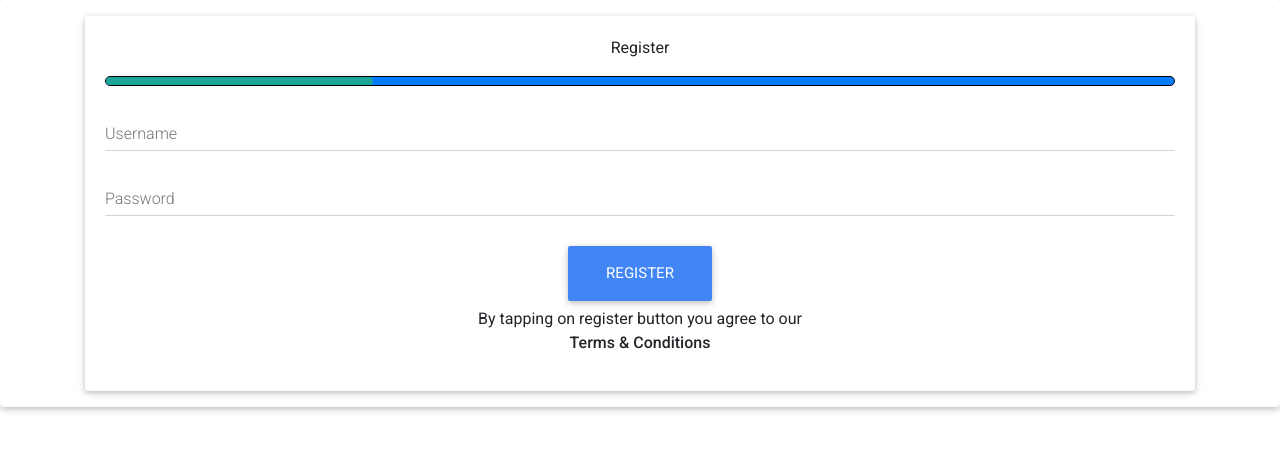
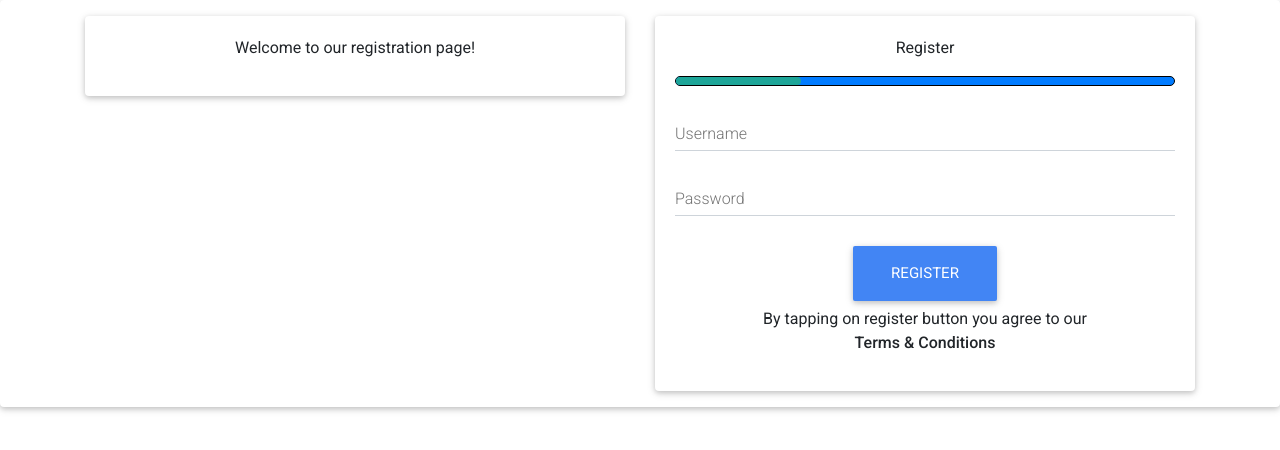
Before and after one commit to BloomTech-Labs/expresswash-fe, a React (Create React App) app in the folder wowo-app/: page / in a window 1280 px wide. Shown: the top 450 px of the page. Built offline with nearby package versions, Linux system fonts and the light colour scheme.

Commit message:
added filler card on left side, added label at top of page

```diff
--- /dev/null
+++ b/wowo-app/src/components/UserSignup/FillerPage.js
@@ -0,0 +1,6 @@
+import React from "react";
+import { MDBCard } from "mdbreact";
+
+export default function FillerPage() {
+  return <p>Welcome to our registration page!</p>;
+}
--- a/wowo-app/src/components/UserSignup/UserSignup.js
+++ b/wowo-app/src/components/UserSignup/UserSignup.js
@@ -4,8 +4,9 @@ import Name from "./signup-steps/Name.js";
 import Address from "./signup-steps/Address.js";
 import CheckInfo from "./signup-steps/CheckInfo.js";
 import ProgressBar from "./progress-bar/ProgressBar.js";
+import FillerPage from "./FillerPage.js";
 
-import { MDBContainer, MDBCol, MDBBtn, MDBCard } from "mdbreact";
+import { MDBContainer, MDBCol, MDBBtn, MDBCard, MDBRow } from "mdbreact";
 import { MdChevronLeft } from "react-icons/md";
 import "mdbreact/dist/css/mdb.css";
 
@@ -103,6 +104,20 @@ class UserSignup extends Component {
     }
   }
 
+  get registerText() {
+    let currentStep = this.state.currentStep;
+
+    if (currentStep === 1) {
+      return <p>Register</p>;
+    } else if (currentStep === 2) {
+      return <p>What's your name?</p>;
+    } else if (currentStep === 3) {
+      return <p>Finish your profile</p>;
+    } else {
+      return <p>Check your information</p>;
+    }
+  }
+
   handleChange = evt => {
     evt.preventDefault();
     this.setState({
@@ -150,7 +165,23 @@ class UserSignup extends Component {
   render() {
     return (
       <div class="card weather-card">
-        <MDBContainer>
+        <MDBContainer style={{ height: "100%" }}>
+          <MDBRow>
+            <MDBCol>
+              <MDBCard
+                className="card-body"
+                style={{
+                  width: "100%",
+                  marginTop: "1rem",
+                  marginBottom: "1rem"
+                }}
+              >
+                <div class="d-flex justify-content-center align-items-center h-100">
+                  <FillerPage />
+                </div>
+              </MDBCard>
+            </MDBCol>
+            <MDBCol>
               <MDBCard
                 className="card-body"
                 style={{
@@ -162,7 +193,7 @@ class UserSignup extends Component {
                 <div>{this.getPrevStep}</div>
 
                 <div className="d-flex justify-content-center">
-              <p>Register</p>
+                  {this.registerText}
                 </div>
 
                 <div className="d-flex justify-content-center">
@@ -208,6 +239,8 @@ class UserSignup extends Component {
                   {this.getNextStep}
                 </form>
               </MDBCard>
+            </MDBCol>
+          </MDBRow>
         </MDBContainer>
       </div>
     );
--- a/wowo-app/src/components/UserSignup/signup-steps/CheckInfo.js
+++ b/wowo-app/src/components/UserSignup/signup-steps/CheckInfo.js
@@ -29,6 +29,9 @@ class CheckInfo extends Component {
           <MDBCol md="6">
             <MDBInput label="Last Name" value={lastName} />
           </MDBCol>
+          <MDBCol md="6">
+            <MDBInput label="Phone Number" value={phoneNumber} />
+          </MDBCol>
         </MDBRow>
         <MDBInput label="Email" value={email} />
         <MDBInput label="Street Address" value={sAddress} />
@@ -45,9 +48,6 @@ class CheckInfo extends Component {
           <MDBCol md="6">
             <MDBInput label="state" value={state} />
           </MDBCol>
-          <MDBCol md="6">
-            <MDBInput label="Phone Number" value={phoneNumber} />
-          </MDBCol>
         </MDBRow>
         <div className="d-flex justify-content-center">
           <MDBBtn type="submit">submit</MDBBtn>
--- a/wowo-app/src/components/UserSignup/signup-steps/Name.js
+++ b/wowo-app/src/components/UserSignup/signup-steps/Name.js
@@ -7,10 +7,6 @@ export default function Name(props) {
   }
   return (
     <div>
-      <div className="d-flex justify-content-center p-3">
-        <p>Whats Your Name?</p>
-      </div>
-
       <MDBRow>
         <MDBCol md="6">
           <MDBInput
```
Lines whose indentation alone changed are shown as unchanged.
